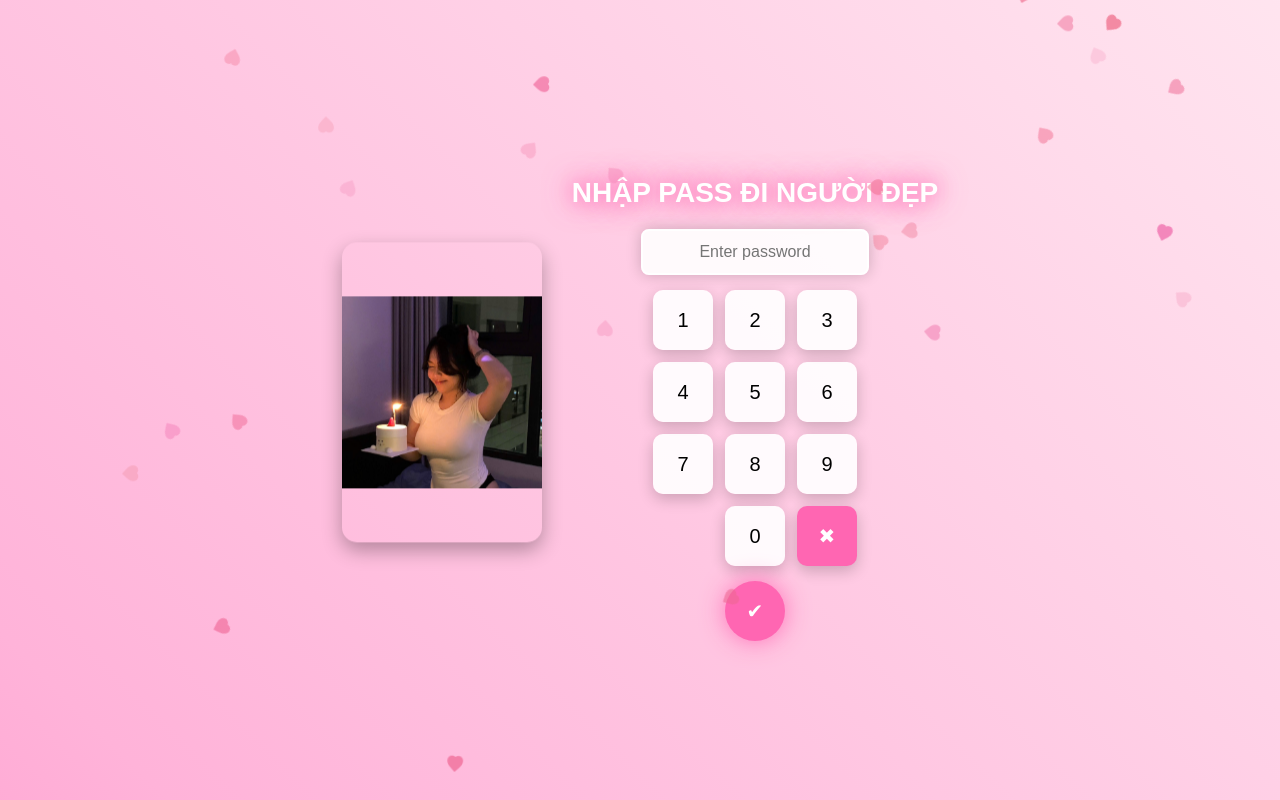
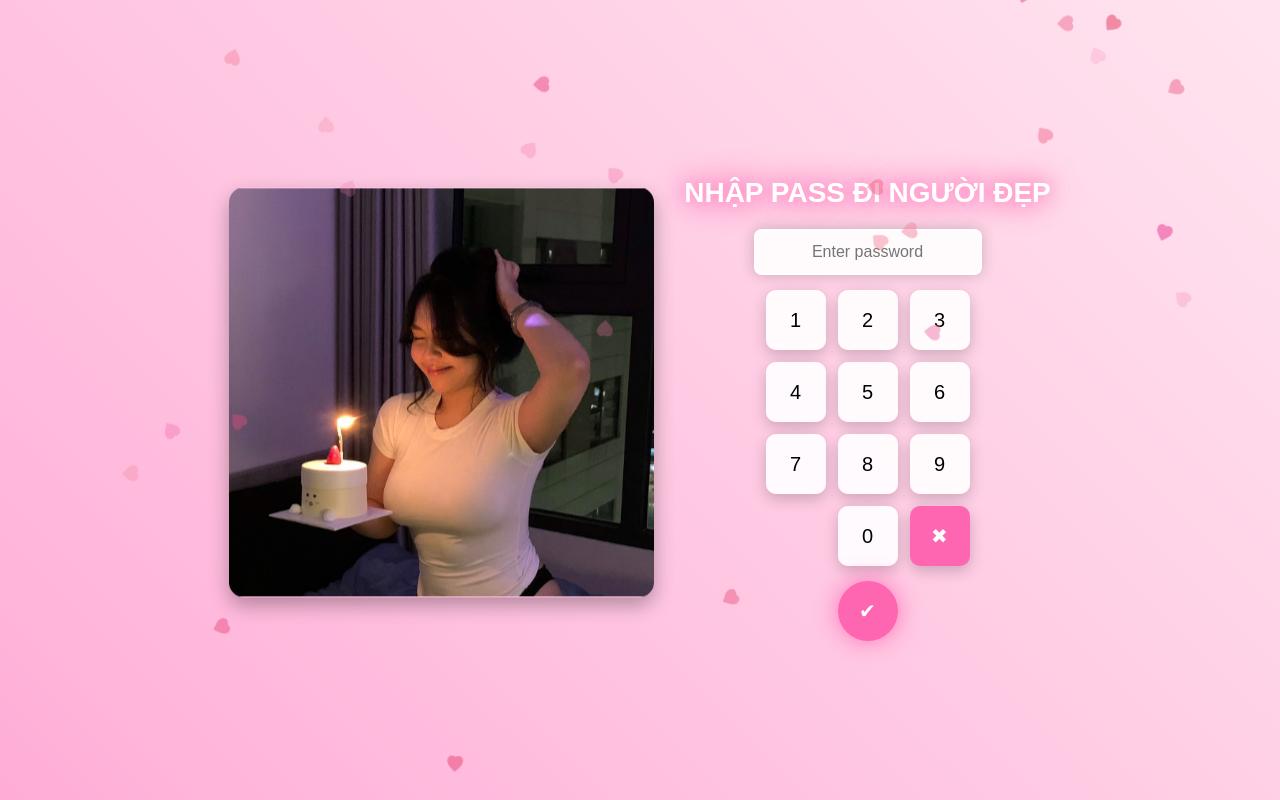
Before and after one commit to huna4sian/a, a plain HTML site: page index.html in a window 1280 px wide. Drawn offline with Linux system fonts and the light colour scheme.

Commit message:
Update style.css

```diff
--- a/style.css
+++ b/style.css
@@ -57,8 +57,8 @@ h1 {
 }
 
 .avatar {
-  width: 200px;
-  height: 300px;
+  width: 425px;
+  height: 410px;
   border-radius: 15px;
   box-shadow: 0 8px 20px rgba(0, 0, 0, 0.3);
   transition: transform 0.3s ease, box-shadow 0.3s ease;
```
